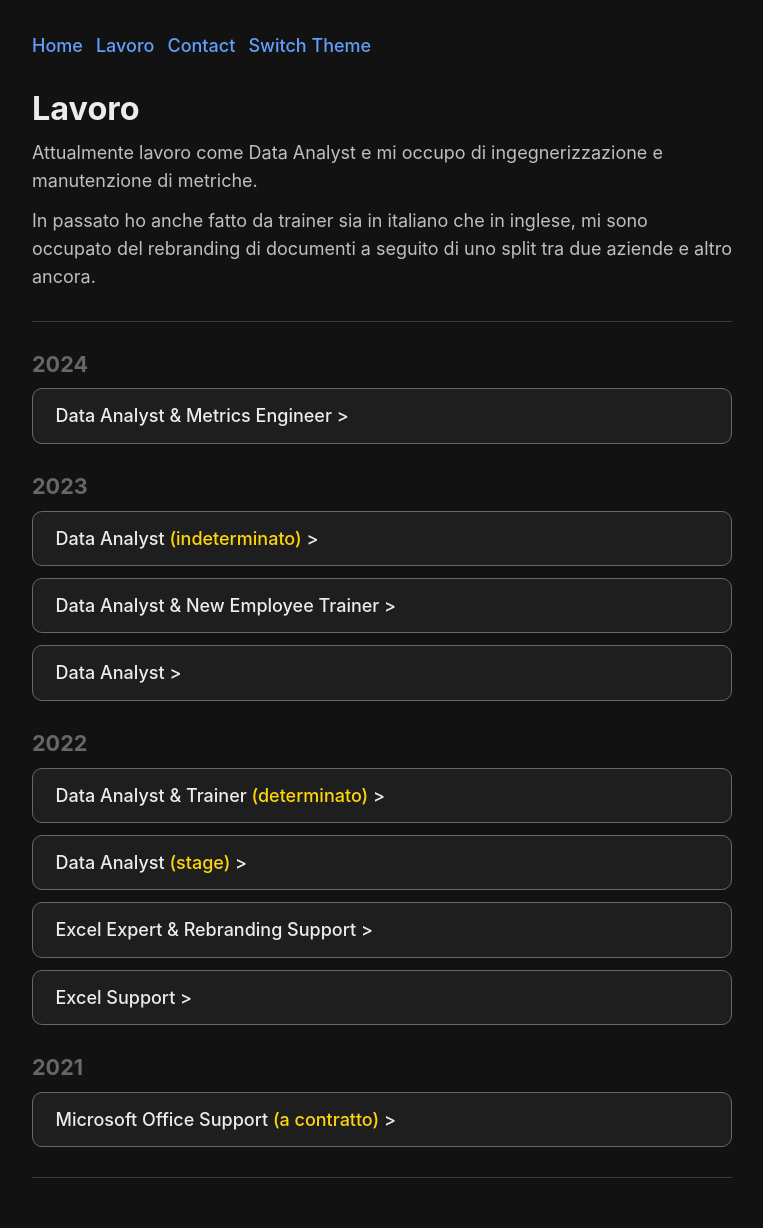
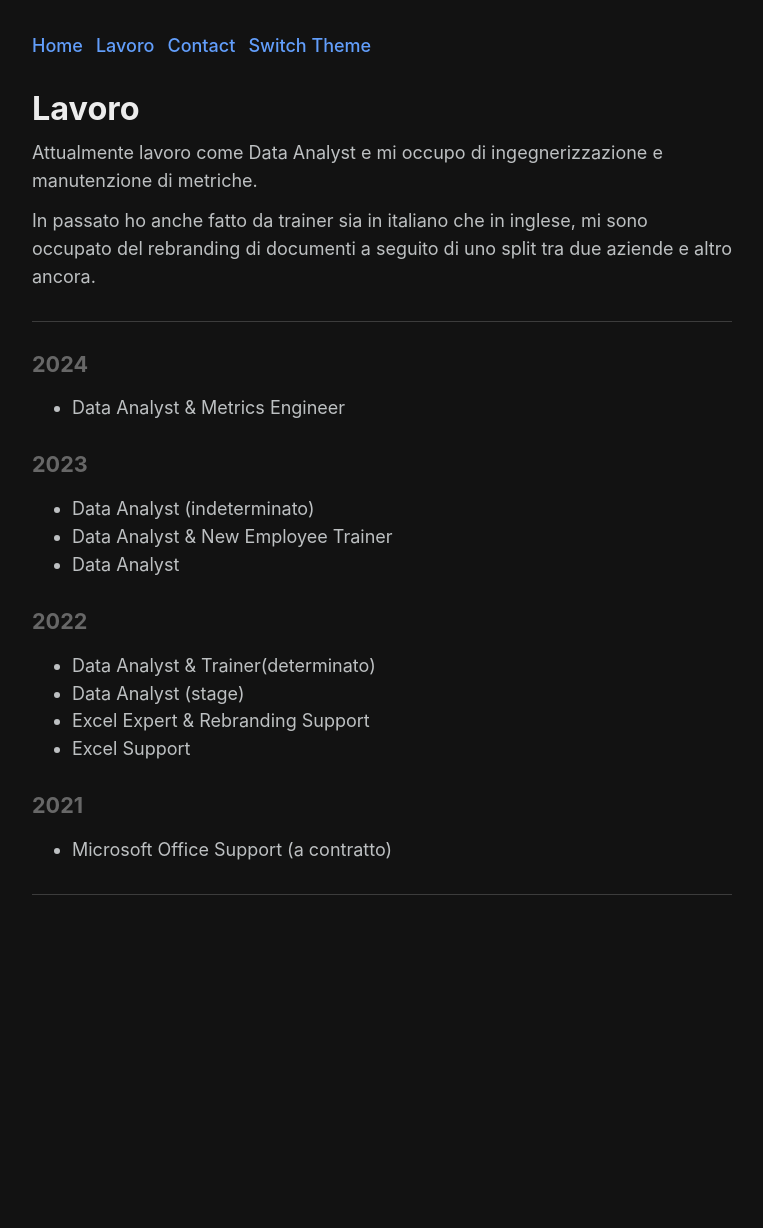
Before and after one commit to KiritoKitto/kiritokitto.github.io, a Jekyll site: the page built from page/Lavoro.md, in a window 1280 px wide. Shown: the whole page, without its empty margins (258-1021 px from the left). Built offline with Jekyll 4.4.1, drawn with Linux system fonts in a browser that asks for light colours; some web fonts are replaced; our own code applies the rules of GitHub Pages for plain Markdown files; after the commit the page ends 945 px from its top, so only the background shows below that.

```diff
--- a/page/Lavoro.md
+++ b/page/Lavoro.md
@@ -11,35 +11,21 @@ In passato ho anche fatto da trainer sia in italiano che in inglese, mi sono occ
 ---
 
 #### 2024
-<details><summary>Data Analyst & Metrics Engineer</summary>
-<hr>Gennaio - Oggi. Contratto rinnovato per lo sviluppo e la manutenzione di metriche.</details>
+- Data Analyst & Metrics Engineer
 
 #### 2023
-<details><summary>Data Analyst <mark>(indeterminato)</mark></summary>
-<hr>Novembre - Dicembre. Contratto rinnovato con promozione di livello da determinato a indeterminato.</details>
-
-<details><summary>Data Analyst & New Employee Trainer</summary>
-<hr>Giugno - Novembre. Contratto rinnovato come Data Analyst e Trainer per una nuova risorsa del team.</details>
-
-<details><summary>Data Analyst</summary>
-<hr>Gennaio - Maggio. Contratto rinnovato come Data Analyst.</details>
+- Data Analyst (indeterminato)
+- Data Analyst & New Employee Trainer
+- Data Analyst
 
 #### 2022
-<details><summary>Data Analyst & Trainer <mark>(determinato)</mark></summary>
-<hr>Novembre - Dicembre. Stage concluso, contratto rinnovato con uno a tempo determinato. Promosso a Data Analyst e Trainer su tool aziendali e/o di analisi e intranet.</details>
-
-<details><summary>Data Analyst <mark>(stage)</mark></summary>
-<hr>Contratto rinnovato a Maggio con uno stage di 6 mesi come Data Analyst.</details>
-
-<details><summary>Excel Expert & Rebranding Support</summary>
-<hr>Contratto riaperto ad Aprile con promozione a Excel Expert e supporto al rebranding di documenti.</details>
-
-<details><summary>Excel Support</summary>
-<hr>Contratto rinnovato a Gennaio, per mantenimento di una metrica. Il contratto è scaduto a Febbraio.</details>
+- Data Analyst & Trainer(determinato)
+- Data Analyst (stage)
+- Excel Expert & Rebranding Support
+- Excel Support
 
 #### 2021
 
-<details><summary>Microsoft Office Support <mark>(a contratto)</mark></summary>
-<hr>Contratto in prova iniziato a Dicembre per il mantenimento di una metrica e output in PowerPoint.</details>
+- Microsoft Office Support (a contratto)
 
 ---
```
